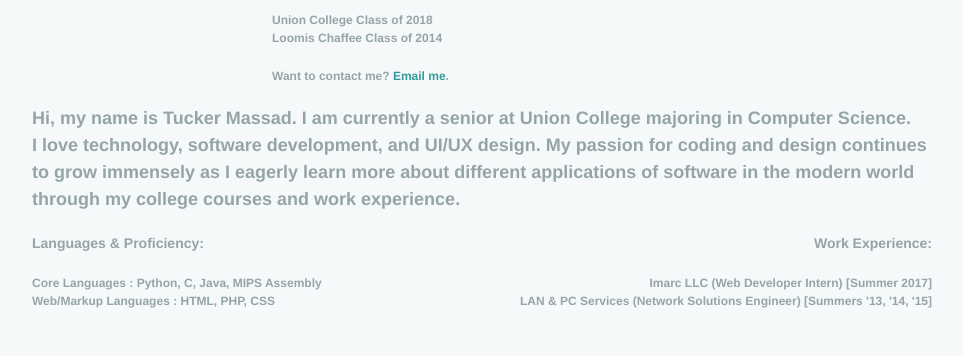
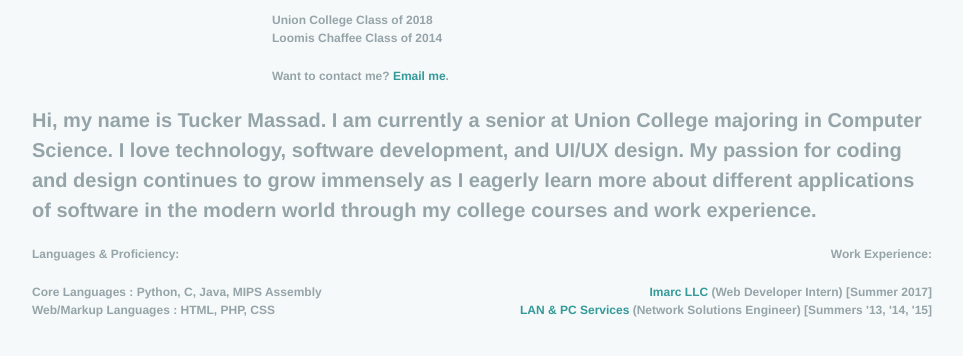
Before and after one commit to TuckerMassad/tuckermassad.github.io, a plain HTML site: page index.html in a window 1280 px wide. Shown: the part 328-684 px from the top of the page, without its empty margins (96-1059 px from the left). Drawn offline with Linux system fonts and the light colour scheme.

Commit message:
Add files via upload
style update jul 27

```diff
--- a/css/style.css
+++ b/css/style.css
@@ -152,13 +152,13 @@ body {
 .rightSideContent{
     display: inline-flex;
     width: 900px;
-    font-size: 18px;
+    font-size: 20px;
 }
 
 .middleContent{
     float: left;
     width: 900px;
-    font-size: 14px;
+    font-size: 12px;
 }
 
 .languageContent{
--- a/index.html
+++ b/index.html
@@ -48,7 +48,7 @@
 
 		<div class="rightSideContent">
 			<p>
-				Hi, my name is Tucker Massad. I am currently a senior at Union College majoring in Computer Science. <br/> I love technology, software development, and UI/UX design.
+				Hi, my name is Tucker Massad. I am currently a senior at Union College majoring in Computer Science. I love technology, software development, and UI/UX design.
 				My passion for coding and design continues to grow immensely as I eagerly learn more about different applications of software in the modern world through my college courses and work experience.
 			</p>
 			<br/>
@@ -68,8 +68,8 @@
 
 			   <div class="experienceContent">
 	   			<p style="text-align:right">
-	   					Imarc LLC (Web Developer Intern) [Summer 2017] <br/>
-	   					LAN & PC Services (Network Solutions Engineer) [Summers '13, '14, '15]
+	   					<a href="https://www.imarc.com/"> Imarc LLC </a> (Web Developer Intern) [Summer 2017] <br/>
+	   					<a href="http://www.lanandpcservices.com/"> LAN & PC Services </a> (Network Solutions Engineer) [Summers '13, '14, '15]
 	   			</p>
 
 
```
